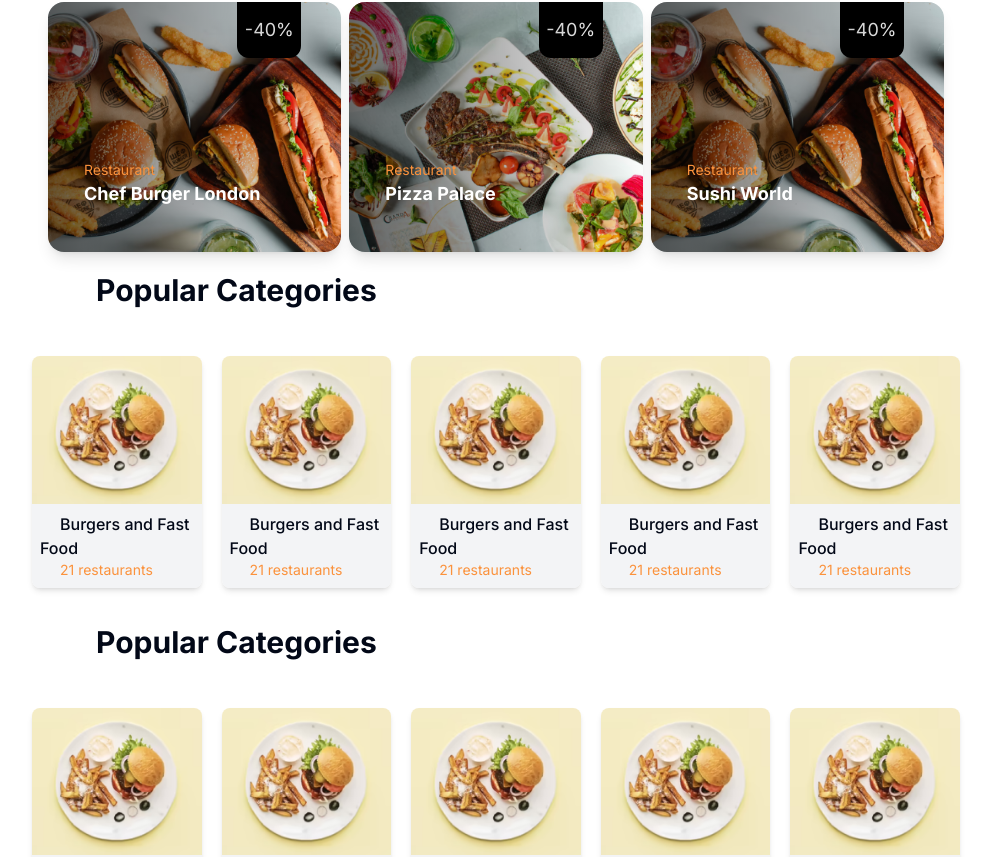
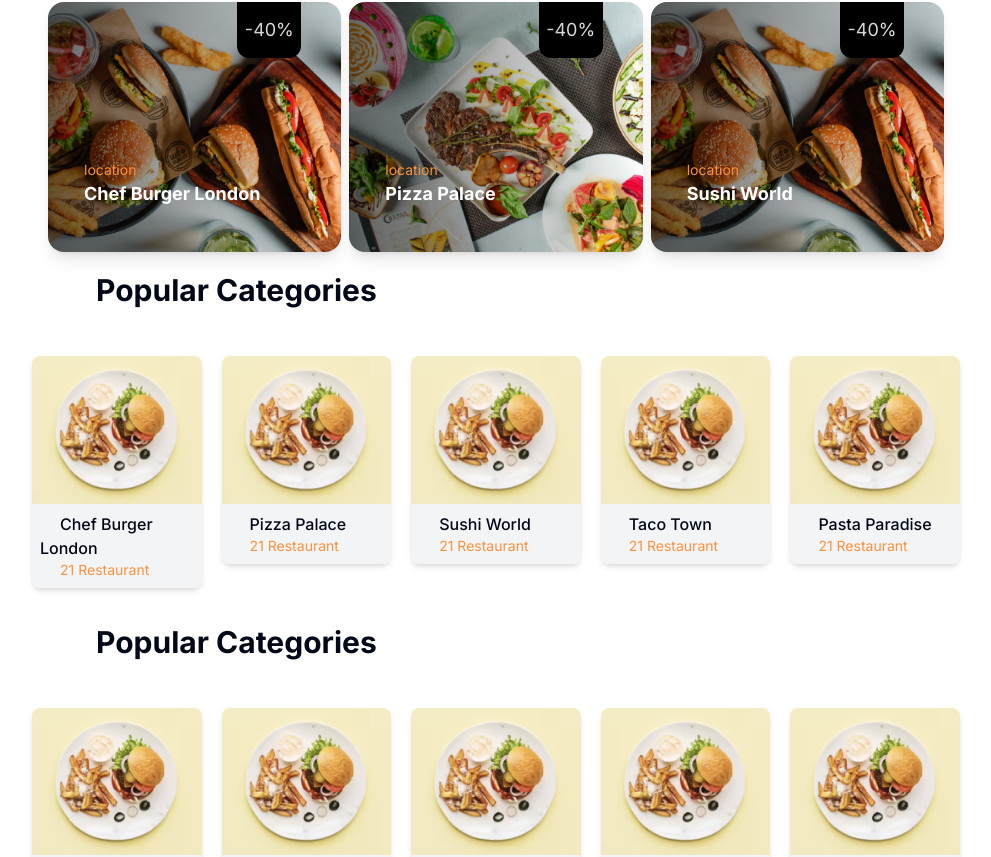
Before and after one commit to thesuman74/nextjs-food, a Next.js app: page /wishlist in a window 1280 px wide. Shown: the part 1128-1985 px from the top of the page, without its empty margins (264-1255 px from the left). Built offline with nearby package versions, Linux system fonts and the light colour scheme; data requests are answered from the project's data file.

Commit message:
data fetched and linked in popular categories

```diff
--- a/Type.ts
+++ b/Type.ts
@@ -1,6 +1,5 @@
 export interface ResturantTypes {
   id: string;
-
   resturant_name: string;
   resturant_location: string;
   imageLink: string;
@@ -8,7 +7,6 @@ export interface ResturantTypes {
 
 export interface DealsTypes {
   id: string;
-
   title: string;
   subtitle: string;
   imageLink: string;
--- a/components/cards/ExclusiveDealsCard.tsx
+++ b/components/cards/ExclusiveDealsCard.tsx
@@ -1,31 +1,66 @@
+import { ResturantTypes } from "@/Type";
 import Link from "next/link";
 import React from "react";
 
-const ExclusiveDealsCard = () => {
-  const cards = [
-    {
-      id: "1",
-      title: "Chef Burger London",
-      subtitle: "Restaurant",
-      imageLink: "/Images/food1.png",
-    },
-    {
-      id: "2",
-      title: "Pizza Palace",
-      subtitle: "Restaurant",
-      imageLink: "/Images/food2.png",
-    },
-    {
-      id: "3",
-      title: "Sushi World",
-      subtitle: "Restaurant",
-      imageLink: "/Images/food3.png",
-    },
-  ];
+const ExclusiveDealsCard = async () => {
+  // const data = [
+  //   {
+  //     id: "1",
+  //     resturant_name: "Chef Burger London",
+  //     resturant_location: "Restaurant",
+  //     imageLink: "/Images/food1.png",
+  //   },
+  //   {
+  //     id: "2",
+  //     resturant_name: "Pizza Palace",
+  //     resturant_location: "Restaurant",
+  //     imageLink: "/Images/food2.png",
+  //   },
+  //   {
+  //     id: "3",
+  //     title: "Sushi World",
+  //     resturant_location: "Restaurant",
+  //     imageLink: "/Images/food3.png",
+  //   },
+  // ];
 
+  // fetching data from api
+  const res = await fetch(`http://localhost:8000/resturants`, {
+    next: { revalidate: 10 },
+  });
+  const data = await res.json();
+  console.log("this is fetched from resturant ", data);
+
+  // { item }: { item: ResturantTypes }
   return (
     <section className="grid grid-cols-1 sm:grid-cols-2 md:grid-cols-3 items-center gap-2 container max-w-7xl mx-auto">
-      {cards.map((item) => (
+      {data.map(
+        (item: {
+          id: React.Key | null | undefined;
+          imageLink: string | undefined;
+          resturant_location:
+            | string
+            | number
+            | bigint
+            | boolean
+            | React.ReactElement<any, string | React.JSXElementConstructor<any>>
+            | Iterable<React.ReactNode>
+            | React.ReactPortal
+            | Promise<React.AwaitedReactNode>
+            | null
+            | undefined;
+          resturant_name:
+            | string
+            | number
+            | bigint
+            | boolean
+            | React.ReactElement<any, string | React.JSXElementConstructor<any>>
+            | Iterable<React.ReactNode>
+            | React.ReactPortal
+            | Promise<React.AwaitedReactNode>
+            | null
+            | undefined;
+        }) => (
           <Link href={`/resturants/${item.id}`} key={item.id}>
             <div className="relative max-w-sm overflow-hidden rounded-2xl shadow-lg group h-[250px]">
               <img
@@ -38,13 +73,18 @@ const ExclusiveDealsCard = () => {
               </div>
               <div className="absolute inset-0 flex items-end bg-gradient-to-r from-black/60 to-transparent">
                 <div className="m-5 p-4 text-white">
-                <p className="text-sm text-orange-400">{item.subtitle}</p>
-                <p className="mb-2 text-lg font-bold">{item.title}</p>
+                  <p className="text-sm text-orange-400">
+                    {item.resturant_location}
+                  </p>
+                  <p className="mb-2 text-lg font-bold">
+                    {item.resturant_name}
+                  </p>
                 </div>
               </div>
             </div>
           </Link>
-      ))}
+        )
+      )}
     </section>
   );
 };
--- a/components/cards/PopularCategoriesCard.tsx
+++ b/components/cards/PopularCategoriesCard.tsx
@@ -1,13 +1,48 @@
+import Link from "next/link";
 import React from "react";
 
-const PopularCategoriesCard = () => {
-  const cards = Array(5).fill(null); // Creates an array with 5 elements
+const PopularCategoriesCard = async () => {
+  // const cards = Array(5).fill(null); // Create?s an array with 5 elements
+
+  // const data = [
+  //   {
+  //     id: "1",
+  //     resturant_name: "Chef Burger London",
+  //     resturant_location: "Restaurant",
+  //     imageLink: "/Images/food1.png",
+  //   },
+  //   {
+  //     id: "2",
+  //     resturant_name: "Pizza Palace",
+  //     resturant_location: "Restaurant",
+  //     imageLink: "/Images/food2.png",
+  //   },
+  //   {
+  //     id: "3",
+  //     title: "Sushi World",
+  //     resturant_location: "Restaurant",
+  //     imageLink: "/Images/food3.png",
+  //   },
+  // ];
+
+  // fetching data from api
+  const res = await fetch(`http://localhost:8000/deals`, {
+    next: { revalidate: 10 },
+  });
+  const data = await res.json();
+  console.log("this is fetched from resturant ", data);
 
   return (
     <section className="grid grid-cols-2 sm:grid-cols-2 md:grid-cols-3 lg:grid-cols-4 xl:grid-cols-5 gap-5 container max-w-7xl mx-auto p-4">
-      {cards.map((_, index) => (
+      {data.map(
+        (item: {
+          id: React.Key | null | undefined;
+          title: string | undefined;
+          subtitle: string | undefined;
+        }) => (
+          <Link href={`/deals/${item.id}`} key={item.id}>
             <div
-          key={index}
+              key={item.id}
               className="max-w-xs mt-3 rounded-lg shadow-md mx-auto group"
             >
               <img
@@ -16,11 +51,15 @@ const PopularCategoriesCard = () => {
                 className="w-full rounded-lg rounded-b-none transition-transform duration-200 group-hover:scale-105"
               />
               <div className="bg-gray-100 p-2 rounded-lg rounded-t-none">
-            <span className="ml-5 font-medium">Burgers and Fast Food</span>
-            <p className="text-orange-400 text-sm ml-5">21 restaurants</p>
+                <span className="ml-5 font-medium">{item.title}</span>
+                <p className="text-orange-400 text-sm ml-5">
+                  21 {item.subtitle}
+                </p>
               </div>
             </div>
-      ))}
+          </Link>
+        )
+      )}
     </section>
   );
 };
--- a/components/resturant/ResturandIdDetail.tsx
+++ b/components/resturant/ResturandIdDetail.tsx
@@ -50,7 +50,7 @@ const ResturandIdDetail = ({ details }: { details: ResturantTypes }) => {
             <div className="flex flex-col items-center space-y-4 ">
               <div className="h-60 w-full rounded-lg bg-gray-100">
                 <img
-                  src="/Images/hotel.png"
+                  src={details.imageLink}
                   alt="Product Image"
                   className="h-full w-full rounded-xl object-cover"
                 />
--- a/db.json
+++ b/db.json
@@ -29,12 +29,6 @@
       "title": "Pasta Paradise",
       "subtitle": "Restaurant",
       "imageLink": "/Images/food5.png"
-    },
-    {
-      "id": "6",
-      "title": "Steakhouse Supreme",
-      "subtitle": "Restaurant",
-      "imageLink": "/Images/food6.png"
     }
   ],
 
@@ -49,13 +43,13 @@
       "id": "2",
       "resturant_name": "Pizza Palace",
       "resturant_location": "location",
-      "imageLink": "/Images/food1.png"
+      "imageLink": "/Images/food2.png"
     },
     {
-      "id": "1",
+      "id": "3",
       "resturant_name": "Sushi World",
       "resturant_location": "location",
-      "imageLink": "/Images/food1.png"
+      "imageLink": "/Images/food3.png"
     }
   ]
 }
```
Lines whose indentation alone changed are shown as unchanged.
